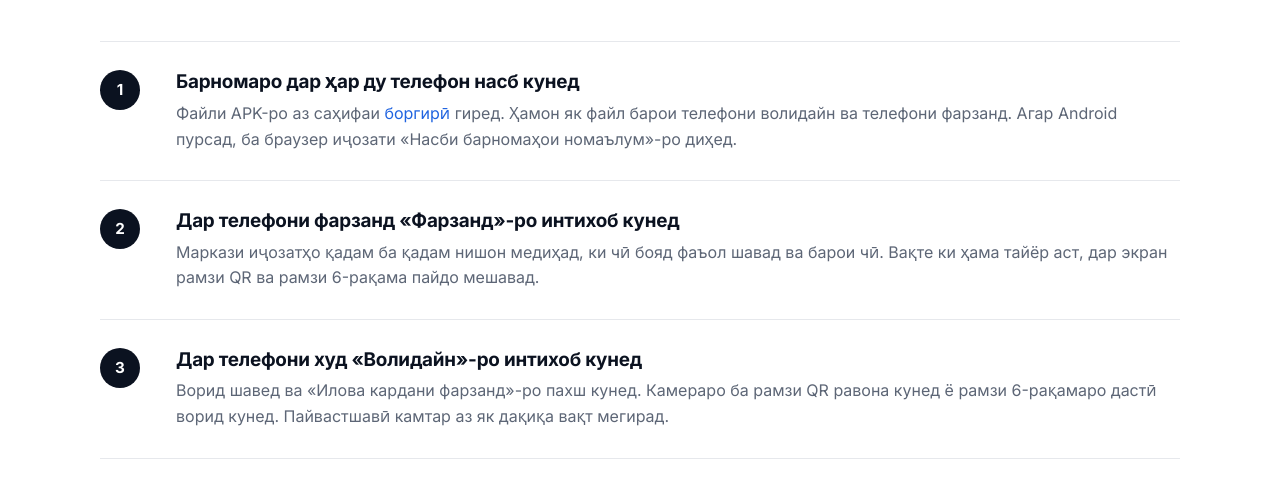
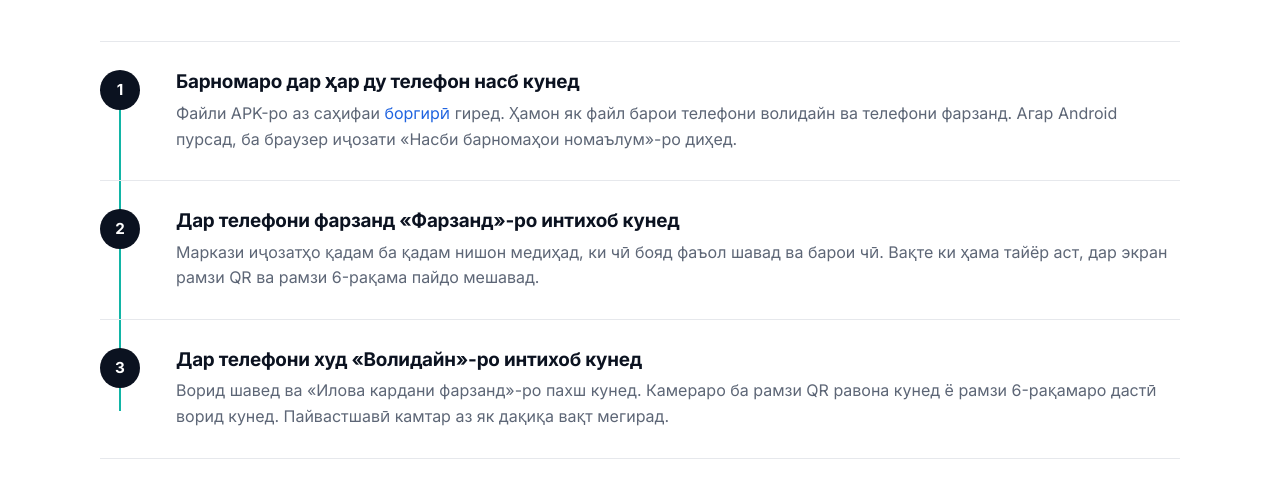
Before and after one commit to anisrajabzoda09-dot/program, a FastAPI app: page /how-it-works in a window 1280 px wide. Shown: the part 672-1172 px from the top of the page. Run offline with FastAPI, Linux system fonts and the light colour scheme; data comes from the database, SQL or seed files in the repository.

Commit message:
feat(site): draw how-to timeline on scroll

```diff
--- a/app/static/css/pages.css
+++ b/app/static/css/pages.css
@@ -60,6 +60,25 @@
 }
 @keyframes pages-cta-drift { 0%, 100% { background-position: 0% 50%; } 50% { background-position: 100% 50%; } }
 
+/* Draw the setup timeline connector in proportion to reading progress. */
+.how-timeline { position: relative; --timeline-progress: 0; }
+.how-timeline::before,
+.how-timeline::after {
+  content: "";
+  position: absolute;
+  top: 48px;
+  bottom: 48px;
+  left: 19px;
+  width: 2px;
+  background: var(--line);
+}
+.how-timeline::after {
+  background: var(--teal);
+  transform: scaleY(var(--timeline-progress));
+  transform-origin: top;
+}
+.how-timeline .step { position: relative; z-index: 1; }
+
 @keyframes pages-pin-bounce { 50% { transform: translateY(-5px); } }
 @keyframes pages-grid-pulse { 50% { transform: scale(1.08); } }
 @keyframes pages-lock-click { 45% { transform: translateY(2px) scale(.96); } }
@@ -90,4 +109,5 @@
   .hero + .section .card-link .icon { animation: none !important; transform: none !important; }
   .js-motion .home-rules-card .meta-table.is-staged tr { opacity: 1; transform: none; transition: none; }
   .home-cta { animation: none; background-position: 50% 50%; }
+  .how-timeline { --timeline-progress: 1 !important; }
 }
--- a/app/static/js/pages.js
+++ b/app/static/js/pages.js
@@ -26,5 +26,21 @@ function initRulesTable() {
   observer.observe(table);
 }
 
+// Map scroll progress through the setup steps to the timeline connector.
+function initHowTimeline() {
+  const timeline = document.querySelector('.how-timeline');
+  if (!timeline) return;
+  const update = () => {
+    const bounds = timeline.getBoundingClientRect();
+    const viewportPoint = window.innerHeight * .7;
+    const progress = Math.max(0, Math.min(1, (viewportPoint - bounds.top) / bounds.height));
+    timeline.style.setProperty('--timeline-progress', progress);
+  };
+  update();
+  addEventListener('scroll', update, { passive: true });
+  addEventListener('resize', update);
+}
+
 initCardSpotlights();
 initRulesTable();
+initHowTimeline();
--- a/app/templates/site/en/how.html
+++ b/app/templates/site/en/how.html
@@ -2,6 +2,8 @@
 
 {% block title %}How it works — NIGOH Family{% endblock %}
 {% block description %}Three steps to get started: install NIGOH Family on two phones, grant permissions on your child's phone and link them with a QR code. Every Android permission explained.{% endblock %}
+
+{% block head %}<link rel="stylesheet" href="/static/css/pages.css?v={{ app_version }}">{% endblock %}
 
 {% block content %}
 <section class="page-hero">
@@ -18,7 +20,7 @@
       <span class="eyebrow">Three steps</span>
       <h2>Install and link</h2>
     </div>
-    <div class="steps">
+    <div class="steps how-timeline">
       <div class="step">
         <div>
           <h3>Install the app on both phones</h3>
@@ -183,3 +185,4 @@
   </div>
 </section>
 {% endblock %}
+{% block scripts %}<script src="/static/js/pages.js?v={{ app_version }}" defer></script>{% endblock %}
--- a/app/templates/site/how.html
+++ b/app/templates/site/how.html
@@ -2,6 +2,8 @@
 
 {% block title %}Чӣ тавр кор мекунад — NIGOH Family{% endblock %}
 {% block description %}Се қадам то назорат: NIGOH Family-ро дар ду телефон насб кунед, дар телефони фарзанд иҷозатҳоро диҳед ва бо рамзи QR пайваст шавед. Ҳар иҷозати Android бо шарҳ.{% endblock %}
+
+{% block head %}<link rel="stylesheet" href="/static/css/pages.css?v={{ app_version }}">{% endblock %}
 
 {% block content %}
 <section class="page-hero">
@@ -18,7 +20,7 @@
       <span class="eyebrow">Се қадам</span>
       <h2>Насб ва пайвастшавӣ</h2>
     </div>
-    <div class="steps">
+    <div class="steps how-timeline">
       <div class="step">
         <div>
           <h3>Барномаро дар ҳар ду телефон насб кунед</h3>
@@ -183,3 +185,4 @@
   </div>
 </section>
 {% endblock %}
+{% block scripts %}<script src="/static/js/pages.js?v={{ app_version }}" defer></script>{% endblock %}
--- a/app/templates/site/ru/how.html
+++ b/app/templates/site/ru/how.html
@@ -2,6 +2,8 @@
 
 {% block title %}Как это работает — NIGOH Family{% endblock %}
 {% block description %}Три шага до контроля: установите NIGOH Family на два телефона, выдайте разрешения на телефоне ребёнка и свяжите устройства по QR-коду. Каждое разрешение Android — с пояснением.{% endblock %}
+
+{% block head %}<link rel="stylesheet" href="/static/css/pages.css?v={{ app_version }}">{% endblock %}
 
 {% block content %}
 <section class="page-hero">
@@ -18,7 +20,7 @@
       <span class="eyebrow">Три шага</span>
       <h2>Установка и привязка</h2>
     </div>
-    <div class="steps">
+    <div class="steps how-timeline">
       <div class="step">
         <div>
           <h3>Установите приложение на оба телефона</h3>
@@ -183,3 +185,4 @@
   </div>
 </section>
 {% endblock %}
+{% block scripts %}<script src="/static/js/pages.js?v={{ app_version }}" defer></script>{% endblock %}
```
